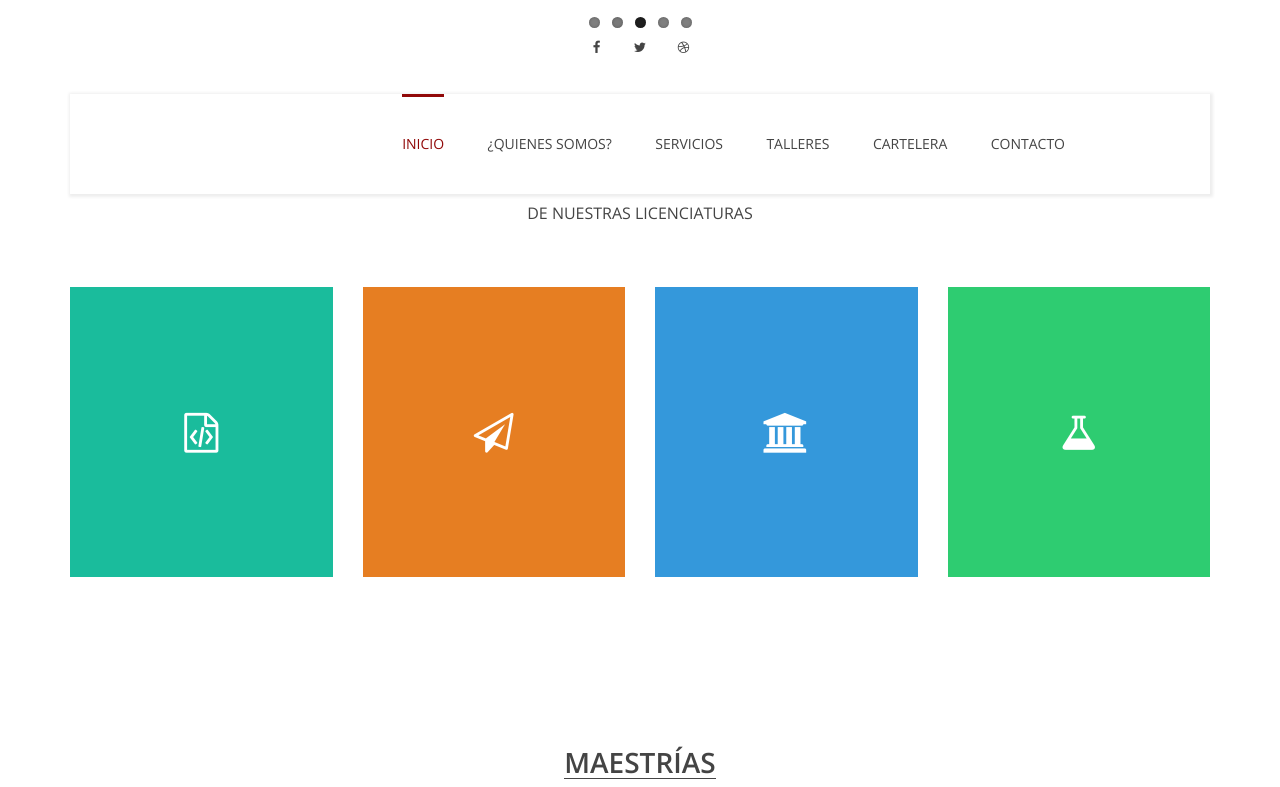
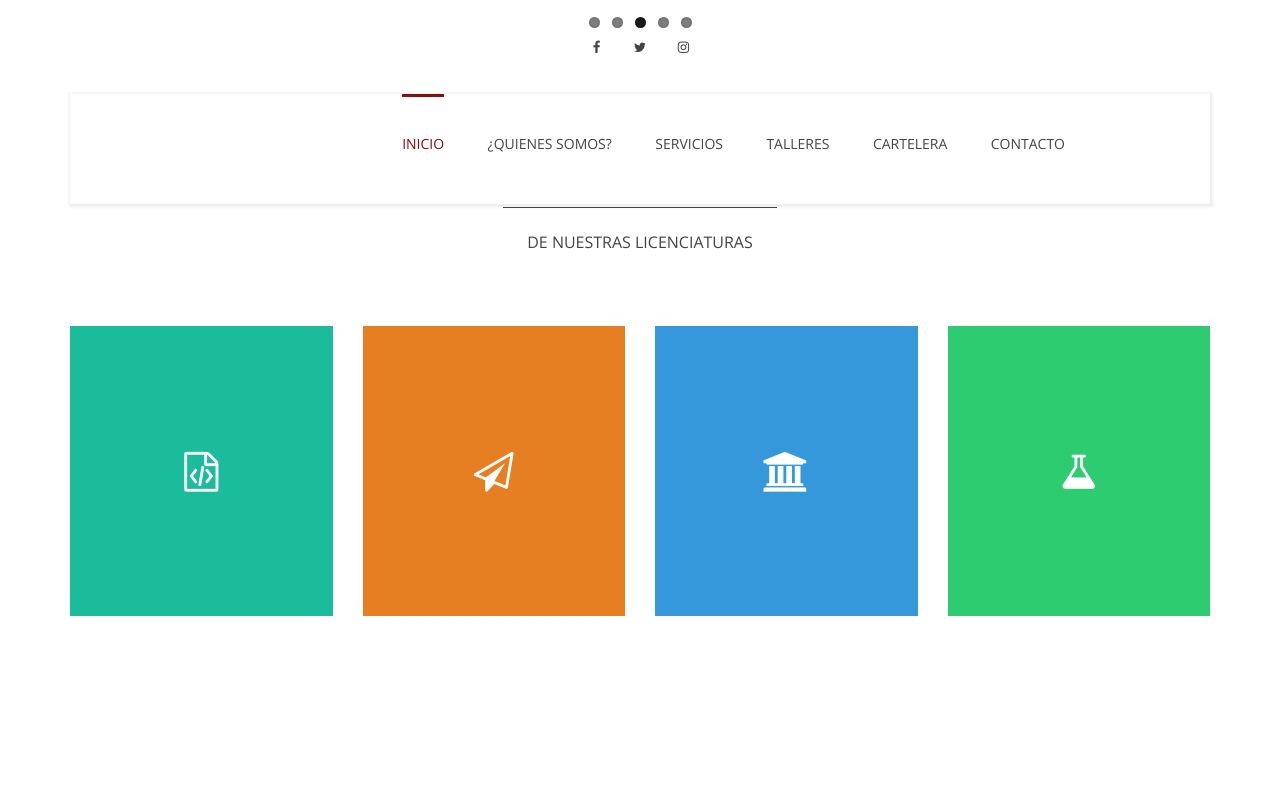
Before and after one commit to miguelinavj/CCT_Movil, a plain HTML site: page index.html in a window 1280 px wide. Shown: the top 787 px of the page. Drawn offline with nearby package versions, Linux system fonts and the light colour scheme; some packages are replaced by stand-ins of ours.

Commit message:
Se agrego instagram y se cambio el tamaño del margen

```diff
--- a/css/templatemo_style.css
+++ b/css/templatemo_style.css
@@ -7,7 +7,7 @@ http://www.templatemo.com/tm-406-flex
 */
 
 html, body, div, span, applet, object, iframe, h1, h2, h3, h4, h5, h6, p, blockquote, pre, a, abbr, acronym, address, big, cite, code, del, dfn, em, img, ins, kbd, q, s, samp, small, strike, strong, sub, sup, tt, var, b, u, i, center, dl, dt, dd, ol, ul, li, fieldset, form, label, legend, table, caption, tbody, tfoot, thead, tr, th, td, article, aside, canvas, details, embed, figure, figcaption, footer, header, hgroup, menu, nav, output, ruby, section, summary, time, mark, audio, video {
-  margin: 0;
+  margin: 9;
   padding: 0;
   border: 0;
   font-size: 100%;
--- a/index.html
+++ b/index.html
@@ -35,7 +35,7 @@ http://www.templatemo.com/tm-406-flex
                             <ul class="social-icons">
                                 <li><a href="#" class="fa fa-facebook"></a></li>
                                 <li><a href="#" class="fa fa-twitter"></a></li>
-                                <li><a href="#" class="fa fa-dribbble"></a></li>
+                                <li><a href="#" class="fa fa-instagram"></a></li>
                             </ul>
                         </div> <!-- /.col-md-12 -->
                     </div> <!-- /.row -->
```
Also changed, not shown: 1 other file.
